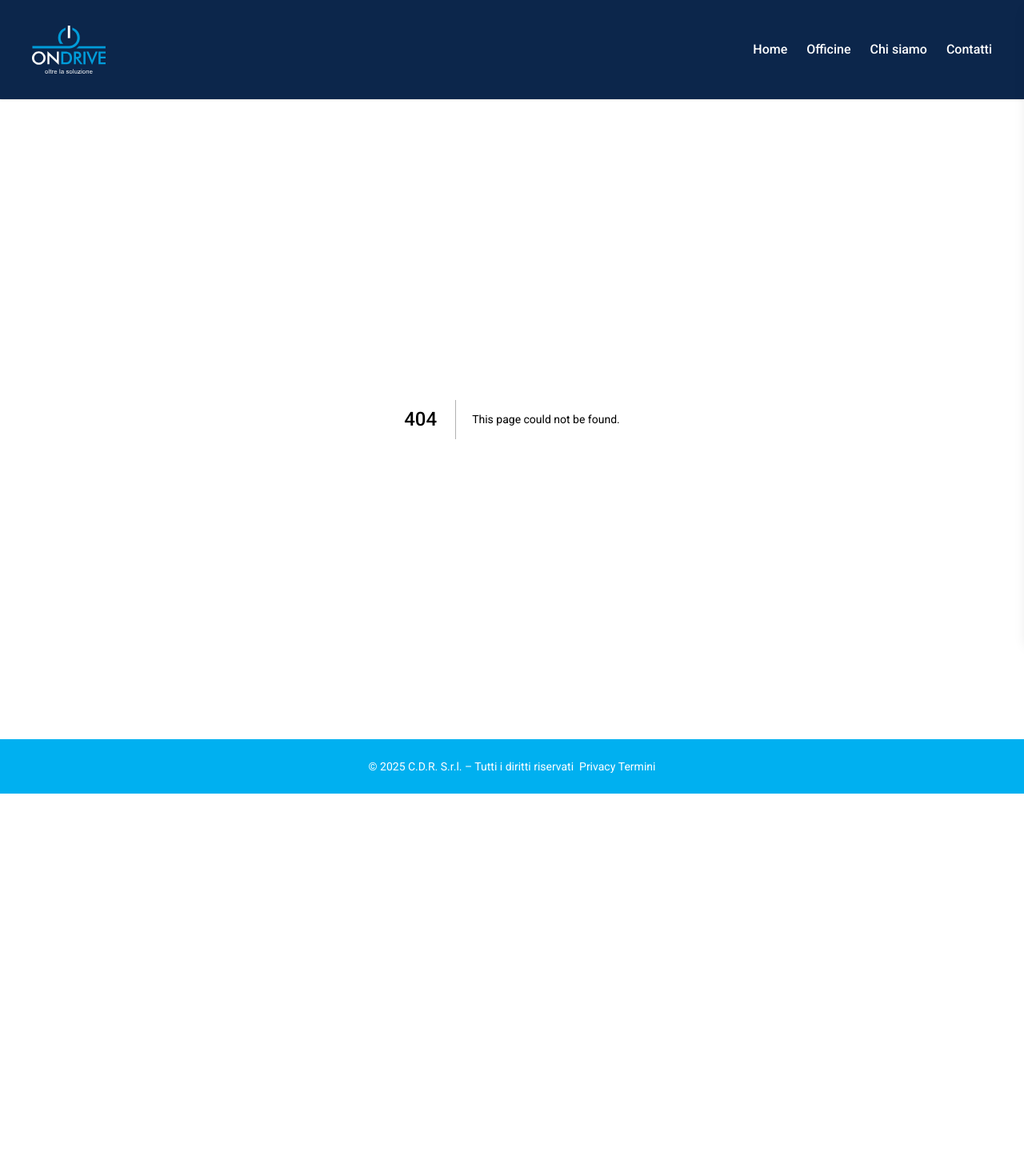
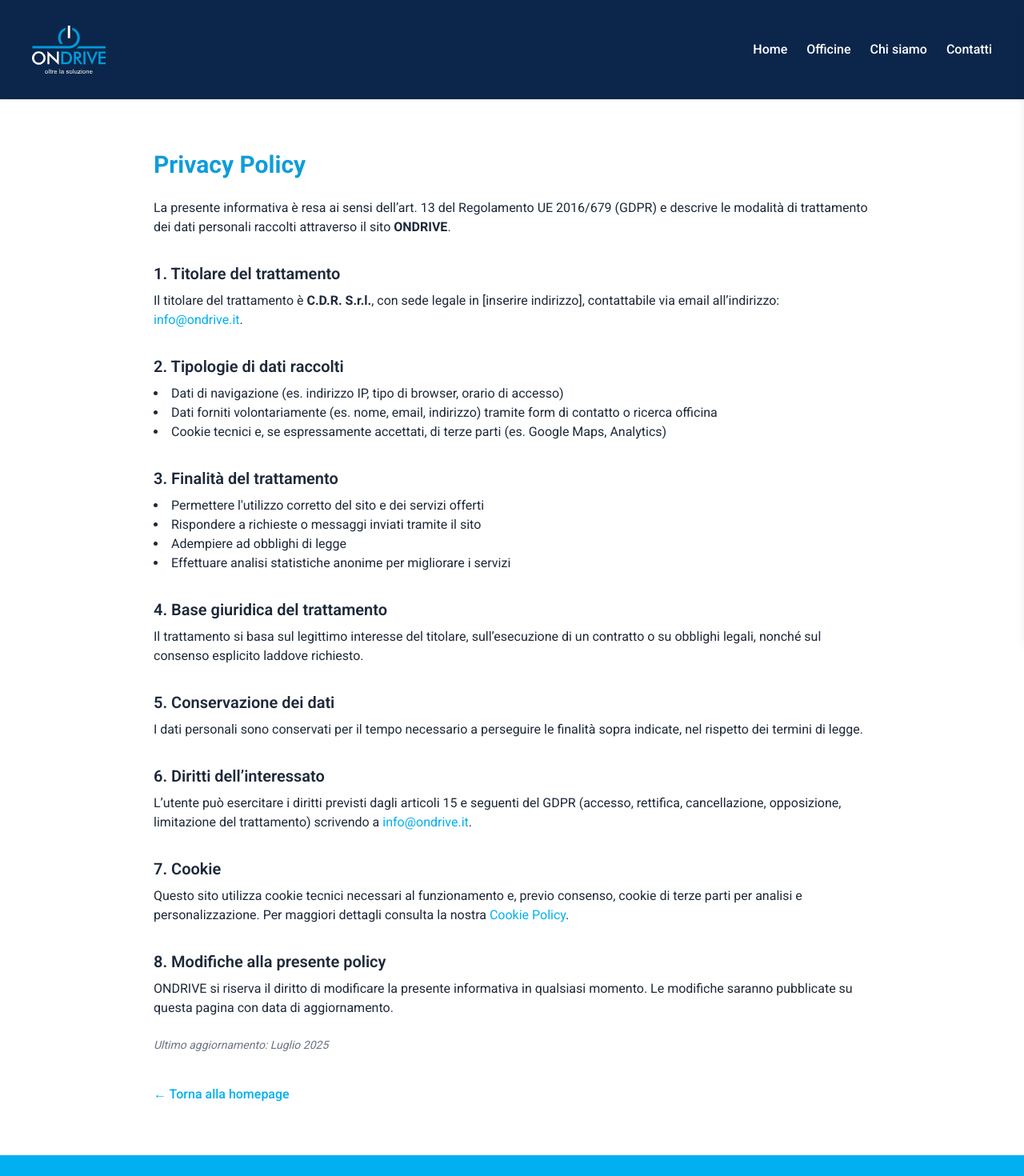
Before and after one commit to GianlucaLostuzzo/ondrive-frontend, a Next.js app: page /privacy in a window 1280 px wide. Before the commit this address had no page. Shown: the top 1470 px of the page at 80% size. Before the commit the page ends 992 px from the top, so only its background shows below. Built offline with nearby package versions, Linux system fonts and the light colour scheme.

Commit message:
Restyled workshops page

```diff
--- a/app/components/AllWorkshopsMap.tsx
+++ b/app/components/AllWorkshopsMap.tsx
@@ -34,11 +34,8 @@ export default function AllWorkshopsMap({ workshops }: Props) {
   }
 
   return (
-    <section className="bg-white py-12 px-6">
-      <div className="max-w-4xl mx-auto text-center">
-        <h2 className="text-2xl font-bold text-gray-800 mb-4">
-          Trova un'officina ON<span style={{ color: '#0e9dda' }}>DRIVE</span>
-        </h2>
+    <section className="py-12 px-6">
+      <div className="max-w-4xl mx-auto text-center rounded-lg shadow-lg">
         <WorkshopMap workshops={workshops} />
       </div>
     </section>
--- a/app/components/Map.tsx
+++ b/app/components/Map.tsx
@@ -44,7 +44,7 @@ export default function WorkshopMap({ workshops }: MapProps) {
 
   return (
     <GoogleMap
-      mapContainerStyle={{ width: '100%', height: '300px' }}
+      mapContainerStyle={{ width: '100%', height: '300px', borderRadius: '0.5rem', borderColor: '#0c264b', borderWidth: '1px' }}
       center={center}
       zoom={6.3}
       onClick={() => setActiveId(null)}
@@ -73,7 +73,7 @@ export default function WorkshopMap({ workshops }: MapProps) {
             position={{ lat, lng: lon }}
             onCloseClick={() => setActiveId(null)}
           >
-            <div className="text-sm max-w-xs">
+            <div className="text-sm max-w-xs rounded-lg shadow-lg p-4 bg-white">
               <p className="font-bold mb-1">{w.company_data?.name || 'Officina'}</p>
               <p>{w.address?.via} {w.address?.numero}</p>
               <p>{w.address?.cap} {w.address?.citta} ({w.address?.provincia})</p>
--- a/app/components/ServiceFilter.tsx
+++ b/app/components/ServiceFilter.tsx
@@ -30,7 +30,7 @@ export default function ServiceFilter({ services, selected, onChange }: Props) {
             onChange={() => toggle(s)}
             className="mr-2"
           />
-          <span className="text-gray-700">{s}</span>
+          <span className="text-white">{s}</span>
         </label>
       ))}
     </div>
--- a/app/page.tsx
+++ b/app/page.tsx
@@ -24,7 +24,7 @@ export default function Home() {
         >
           <div className="max-w-7xl mx-auto flex flex-col md:flex-row gap-8 items-center min-h-[700px]">
             {/* Colonna sinistra */}
-            <div className="relative z-10 flex-1 text-center md:text-left flex flex-col justify-center bg-blue-900/80 text-white rounded-xl p-6 shadow-lg border border-blue-700">
+            <div className="relative z-10 flex-1 text-center md:text-left flex flex-col justify-center bg-[#0c264b]/80 text-white rounded-xl p-6 shadow-lg border border-blue-800">
               <h1 className="text-2xl font-extrabold mb-4">
                 La tua auto nelle mani giuste. Sempre.
               </h1>
@@ -46,7 +46,7 @@ export default function Home() {
 
             {/* Colonna destra - Form di ricerca */}
             <div className="relative z-10 flex-1 flex items-center justify-center">
-              <div className="w-full max-w-lg bg-blue-900/80 text-white rounded-xl p-6 shadow-lg border border-blue-700">
+              <div className="w-full max-w-lg bg-[#0c264b]/80 text-white rounded-xl p-6 shadow-lg border border-blue-800">
                 <SearchWorkshopForm />
               </div>
             </div>
@@ -67,26 +67,31 @@ export default function Home() {
             </h2>
 
             <div className="grid md:grid-cols-3 gap-10 text-left">
-              <div className="bg-[#00A0E0] p-6 rounded-xl shadow hover:shadow-lg transition">
-                <img src="/icons/mechanic.png" alt="Icona competenza" className="w-16 h-16 mb-4" />
-                <h3 className="text-lg font-semibold mb-2">Servizio di alta qualità su cui fare affidamento</h3>
-                <p>Assistenza professionale e attenzione a ogni dettaglio.</p>
+              <div className='bg-[#00A0E0] text-white p-6 rounded-xl shadow hover:shadow-lg transition'>
+                <div className="flex items-center gap-3 mb-2">
+                  <img src="/icons/mechanic.png" alt="Icona meccanico" className="w-16 h-16 mb-4" />
+                  <h3 className="text-lg font-semibold mb-2">Servizio di alta qualità su cui fare affidamento</h3>
+                </div>
+                <p>Assistenza professionale e attenzione a ogni dettaglio.</p><br></br>
                 <p>Ogni intervento viene eseguito con cura: diagnosi precise, tempi rapidi e un servizio pensato per la tua tranquillità.</p>
               </div>
 
-              <div className="bg-[#00A0E0] p-6 rounded-xl shadow hover:shadow-lg transition">
-                <img src="/icons/guard.png" alt="Icona competenza" className="w-16 h-16 mb-4" />
-                <h3 className="text-lg font-semibold mb-2">Ricambi originali ed equivalenti</h3>
+              <div className="bg-[#00A0E0] text-white p-6 rounded-xl shadow hover:shadow-lg transition">
+                <div className="flex items-center gap-3 mb-2">
+                  <img src="/icons/guard.png" alt="Icona competenza" className="w-16 h-16 mb-4" />
+                  <h3 className="text-lg font-semibold mb-2">Ricambi originali ed equivalenti</h3>
+                </div>
                 <p>Hai la certezza di ricambi sicuri e conformi agli standard OE.</p>
                 <p>Vengono utilizzati solo componenti di qualità equivalente agli originali, per offrirti sicurezza, affidabilità e lunga durata.</p>
               </div>
 
-              <div className="bg-[#00A0E0] p-6 rounded-xl shadow hover:shadow-lg transition">
-                <img src="/icons/team.png" alt="Icona competenza" className="w-16 h-16 mb-4" />
-                <h3 className="text-lg font-semibold mb-2">Formazione e tecnologia sempre al passo</h3>
+              <div className="bg-[#00A0E0] text-white p-6 rounded-xl shadow hover:shadow-lg transition">
+                <div className="flex items-center gap-3 mb-2">
+                  <img src="/icons/team.png" alt="Icona competenza" className="w-16 h-16 mb-4" />
+                  <h3 className="text-lg font-semibold mb-2">Formazione e tecnologia sempre al passo</h3>
+                </div>
                 <p>Officine sempre aggiornate e attrezzature di ultima generazione.</p>
-                <p>
-                  In collaborazione con i nostri tecnici, ogni officina è sempre pronta a intervenire anche sui modelli più recenti,
+                <p>In collaborazione con i nostri tecnici, ogni officina è sempre pronta a intervenire anche sui modelli più recenti,
                   con strumenti moderni e tecnologie aggiornate.
                 </p>
               </div>
--- /dev/null
+++ b/app/privacy/page.tsx
@@ -0,0 +1,70 @@
+'use client';
+
+import Link from 'next/link';
+
+export default function PrivacyPolicyPage() {
+  return (
+    <div className="min-h-screen bg-white text-gray-800 px-6 py-16">
+      <div className="max-w-4xl mx-auto">
+        <h1 className="text-3xl font-bold mb-6 text-[#0e9dda]">Privacy Policy</h1>
+
+        <p className="mb-4">
+          La presente informativa è resa ai sensi dell’art. 13 del Regolamento UE 2016/679 (GDPR) e descrive le modalità di trattamento dei dati personali raccolti attraverso il sito <strong>ONDRIVE</strong>.
+        </p>
+
+        <h2 className="text-xl font-semibold mt-8 mb-2">1. Titolare del trattamento</h2>
+        <p className="mb-4">
+          Il titolare del trattamento è <strong>C.D.R. S.r.l.</strong>, con sede legale in [inserire indirizzo], contattabile via email all’indirizzo: <a href="mailto:info@ondrive.it" className="text-[#00B0F0] hover:underline">info@ondrive.it</a>.
+        </p>
+
+        <h2 className="text-xl font-semibold mt-8 mb-2">2. Tipologie di dati raccolti</h2>
+        <ul className="list-disc list-inside mb-4">
+          <li>Dati di navigazione (es. indirizzo IP, tipo di browser, orario di accesso)</li>
+          <li>Dati forniti volontariamente (es. nome, email, indirizzo) tramite form di contatto o ricerca officina</li>
+          <li>Cookie tecnici e, se espressamente accettati, di terze parti (es. Google Maps, Analytics)</li>
+        </ul>
+
+        <h2 className="text-xl font-semibold mt-8 mb-2">3. Finalità del trattamento</h2>
+        <ul className="list-disc list-inside mb-4">
+          <li>Permettere l'utilizzo corretto del sito e dei servizi offerti</li>
+          <li>Rispondere a richieste o messaggi inviati tramite il sito</li>
+          <li>Adempiere ad obblighi di legge</li>
+          <li>Effettuare analisi statistiche anonime per migliorare i servizi</li>
+        </ul>
+
+        <h2 className="text-xl font-semibold mt-8 mb-2">4. Base giuridica del trattamento</h2>
+        <p className="mb-4">
+          Il trattamento si basa sul legittimo interesse del titolare, sull’esecuzione di un contratto o su obblighi legali, nonché sul consenso esplicito laddove richiesto.
+        </p>
+
+        <h2 className="text-xl font-semibold mt-8 mb-2">5. Conservazione dei dati</h2>
+        <p className="mb-4">
+          I dati personali sono conservati per il tempo necessario a perseguire le finalità sopra indicate, nel rispetto dei termini di legge.
+        </p>
+
+        <h2 className="text-xl font-semibold mt-8 mb-2">6. Diritti dell’interessato</h2>
+        <p className="mb-4">
+          L’utente può esercitare i diritti previsti dagli articoli 15 e seguenti del GDPR (accesso, rettifica, cancellazione, opposizione, limitazione del trattamento) scrivendo a <a href="mailto:info@ondrive.it" className="text-[#00B0F0] hover:underline">info@ondrive.it</a>.
+        </p>
+
+        <h2 className="text-xl font-semibold mt-8 mb-2">7. Cookie</h2>
+        <p className="mb-4">
+          Questo sito utilizza cookie tecnici necessari al funzionamento e, previo consenso, cookie di terze parti per analisi e personalizzazione. Per maggiori dettagli consulta la nostra <Link href="/cookie-policy" className="text-[#00B0F0] hover:underline">Cookie Policy</Link>.
+        </p>
+
+        <h2 className="text-xl font-semibold mt-8 mb-2">8. Modifiche alla presente policy</h2>
+        <p className="mb-4">
+          ONDRIVE si riserva il diritto di modificare la presente informativa in qualsiasi momento. Le modifiche saranno pubblicate su questa pagina con data di aggiornamento.
+        </p>
+
+        <p className="text-sm italic mt-6 text-gray-500">
+          Ultimo aggiornamento: Luglio 2025
+        </p>
+
+        <Link href="/" className="text-[#00B0F0] font-medium hover:underline mt-10 inline-block">
+          ← Torna alla homepage
+        </Link>
+      </div>
+    </div>
+  );
+}
--- /dev/null
+++ b/app/terms/page.tsx
@@ -0,0 +1,52 @@
+'use client';
+
+import Link from 'next/link';
+
+export default function TermsPage() {
+  return (
+    <div className="min-h-screen bg-white text-gray-800 px-6 py-16">
+      <div className="max-w-4xl mx-auto">
+        <h1 className="text-3xl font-bold mb-6 text-[#0e9dda]">Termini di Utilizzo</h1>
+
+        <p className="mb-4">
+          I presenti Termini di Utilizzo regolano l'accesso e l'utilizzo del sito web <strong>ONDRIVE</strong> e dei suoi contenuti.
+          Accedendo o utilizzando questo sito, l'utente accetta di rispettare tali termini.
+        </p>
+
+        <h2 className="text-xl font-semibold mt-8 mb-2">1. Finalità del sito</h2>
+        <p className="mb-4">
+          Il sito ha lo scopo di informare gli utenti sul network ONDRIVE, permettere la ricerca delle officine affiliate e facilitare il contatto con i professionisti del settore.
+        </p>
+
+        <h2 className="text-xl font-semibold mt-8 mb-2">2. Proprietà intellettuale</h2>
+        <p className="mb-4">
+          Tutti i contenuti presenti sul sito, inclusi testi, immagini, loghi e marchi, sono di proprietà di ONDRIVE o dei rispettivi titolari. È vietata la riproduzione, distribuzione o modifica non autorizzata.
+        </p>
+
+        <h2 className="text-xl font-semibold mt-8 mb-2">3. Utilizzo corretto</h2>
+        <p className="mb-4">
+          L'utente si impegna a utilizzare il sito in modo lecito e rispettoso, senza arrecare danni al sito o agli altri utenti. È vietato inserire dati falsi, utilizzare script automatici o compromettere la sicurezza della piattaforma.
+        </p>
+
+        <h2 className="text-xl font-semibold mt-8 mb-2">4. Limitazione di responsabilità</h2>
+        <p className="mb-4">
+          ONDRIVE non è responsabile per eventuali danni diretti o indiretti derivanti dall'uso del sito, inclusi eventuali errori o omissioni nei contenuti pubblicati.
+        </p>
+
+        <h2 className="text-xl font-semibold mt-8 mb-2">5. Modifiche ai termini</h2>
+        <p className="mb-4">
+          ONDRIVE si riserva il diritto di modificare i presenti termini in qualsiasi momento. Le modifiche saranno pubblicate su questa pagina e avranno effetto immediato.
+        </p>
+
+        <h2 className="text-xl font-semibold mt-8 mb-2">6. Contatti</h2>
+        <p className="mb-4">
+          Per qualsiasi informazione o richiesta relativa ai Termini di Utilizzo, è possibile scrivere a: <a href="mailto:info@ondrive.it" className="text-[#00B0F0] hover:underline">info@ondrive.it</a>
+        </p>
+
+        <Link href="/" className="text-[#00B0F0] font-medium hover:underline mt-10 inline-block">
+          ← Torna alla homepage
+        </Link>
+      </div>
+    </div>
+  );
+}
--- a/app/workshops/[slug]/page.tsx
+++ b/app/workshops/[slug]/page.tsx
@@ -3,7 +3,11 @@
 import React, { useEffect, useState, useRef } from 'react';
 import type { JSX } from 'react';
 import { useParams } from 'next/navigation';
-import { BiSolidCarMechanic,BiSolidCarBattery,BiSolidSprayCan } from 'react-icons/bi';
+import {
+  BiSolidCarMechanic,
+  BiSolidCarBattery,
+  BiSolidSprayCan,
+} from 'react-icons/bi';
 import { GiCarWheel, GiTowTruck } from 'react-icons/gi';
 import { FaMotorcycle, FaWhatsapp, FaPhoneAlt } from 'react-icons/fa';
 import { GrMapLocation } from 'react-icons/gr';
@@ -18,12 +22,17 @@ export default function WorkshopDetailPage() {
   const intervalRef = useRef<NodeJS.Timeout | null>(null);
 
   useEffect(() => {
+    if (!slug) return; // evita fetch se slug non disponibile
+
     const fetchWorkshop = async () => {
       try {
         const token = process.env.NEXT_PUBLIC_STRAPI_TOKEN;
         const baseUrl = process.env.NEXT_PUBLIC_STRAPI_URL;
 
-        if (!baseUrl || !token) throw new Error('❌ Variabili d’ambiente mancanti!');
+        if (!baseUrl || !token) {
+          setError('❌ Variabili d’ambiente mancanti!');
+          return;
+        }
 
         const queryParams = new URLSearchParams();
         queryParams.append('filters[slug][$eq]', slug as string);
@@ -34,12 +43,11 @@ export default function WorkshopDetailPage() {
         const url = `${baseUrl}/api/workshops?${queryParams.toString()}`;
         const res = await fetch(url, {
           headers: { Authorization: `Bearer ${token}` },
+          cache: 'no-store', // disattiva cache di Next.js
         });
 
         const data = await res.json();
         if (!res.ok || !data.data?.length) throw new Error('Workshop non trovato');
-
-        console.log('🧩 Struttura completa da Strapi:', data);
 
         setWorkshop({ id: data.data[0].id, ...data.data[0] });
       } catch (err: any) {
@@ -57,9 +65,7 @@ export default function WorkshopDetailPage() {
     if (!workshop?.images?.length) return;
 
     intervalRef.current = setInterval(() => {
-      setCurrentSlide((prev) =>
-        (prev + 1) % workshop.images.length
-      );
+      setCurrentSlide((prev) => (prev + 1) % workshop.images.length);
     }, 5000);
 
     return () => clearInterval(intervalRef.current as NodeJS.Timeout);
@@ -129,14 +135,14 @@ export default function WorkshopDetailPage() {
 
             {company.phone && (
               <p className="text-blue-600 mb-1 flex items-center gap-2">
-                  <FaPhoneAlt className="text-blue-500" size={20}/>
+                <FaPhoneAlt className="text-blue-500" size={20} />
                 <a href={`tel:${company.phone}`} className="hover:underline">{company.phone}</a>
               </p>
             )}
 
             {company.whatsapp && (
               <p className="text-green-600 mb-1 flex items-center gap-2">
-                <FaWhatsapp className="text-green-500" size={20}/>
+                <FaWhatsapp className="text-green-500" size={20} />
                 <a
                   href={`https://wa.me/${company.whatsapp.replace(/\D/g, '')}`}
                   target="_blank"
@@ -173,6 +179,7 @@ export default function WorkshopDetailPage() {
                 ) : null
               )}
             </div>
+
             <div className="mt-6">
               <h2 className="font-semibold text-lg text-gray-800 mb-2">La storia</h2>
               <p className="text-md text-gray-600">{bio || 'Nessuna descrizione disponibile.'}</p>
@@ -183,7 +190,7 @@ export default function WorkshopDetailPage() {
         {/* DESTRA */}
         <aside className="md:w-1/2 w-full relative">
           <div className="bg-white p-6 rounded shadow h-full relative">
-            {logo?.url? (
+            {logo?.url ? (
               <img
                 src={logo.url.startsWith('http') ? logo.url : `${process.env.NEXT_PUBLIC_STRAPI_URL}${logo.url}`}
                 alt={logo.alternativeText || 'Logo officina'}
@@ -212,16 +219,10 @@ export default function WorkshopDetailPage() {
 
               {/* CONTROLLI */}
               <div className="absolute inset-0 flex items-center justify-between px-4 z-20">
-                <button
-                  onClick={handlePrev}
-                  className="bg-white/80 hover:bg-white p-2 rounded-full shadow"
-                >
+                <button onClick={handlePrev} className="bg-white/80 hover:bg-white p-2 rounded-full shadow">
                   <FiChevronLeft size={24} style={{ color: 'rgb(59,130,246)' }} />
                 </button>
-                <button
-                  onClick={handleNext}
-                  className="bg-white/80 hover:bg-white p-2 rounded-full shadow"
-                >
+                <button onClick={handleNext} className="bg-white/80 hover:bg-white p-2 rounded-full shadow">
                   <FiChevronRight size={24} style={{ color: 'rgb(59,130,246)' }} />
                 </button>
               </div>
@@ -243,7 +244,7 @@ export default function WorkshopDetailPage() {
         </aside>
       </div>
 
-      {/* BLOCCHI SERVIZI OFFERTI SOTTO */}
+      {/* SERVIZI OFFERTI */}
       <div className="max-w-7xl mx-auto mt-8 bg-white p-6 rounded shadow">
         <h2 className="text-2xl font-bold text-blue-900 mb-2">Come puoi essere assistito</h2>
         {services.length > 0 ? (
--- a/lib/useGoogleMapsLoader.tsx
+++ b/lib/useGoogleMapsLoader.tsx
@@ -3,11 +3,14 @@
 
 import { useJsApiLoader } from '@react-google-maps/api';
 
+// ✅ Definizione esterna per evitare il warning
+const libraries: ('places' | 'maps')[] = ['places', 'maps'];
+
 export function useGoogleMapsLoader() {
   const { isLoaded, loadError } = useJsApiLoader({
     id: 'script-loader',
     googleMapsApiKey: process.env.NEXT_PUBLIC_GOOGLE_MAPS_API_KEY!,
-    libraries: ['places', 'maps'], // carica entrambe le librerie
+    libraries, // ✅ usa la costante qui
     language: 'it',
     region: 'IT',
   });
```
Also changed, not shown: app/workshops/page.tsx (+36 -27 lines). Lines whose indentation alone changed are shown as unchanged.
